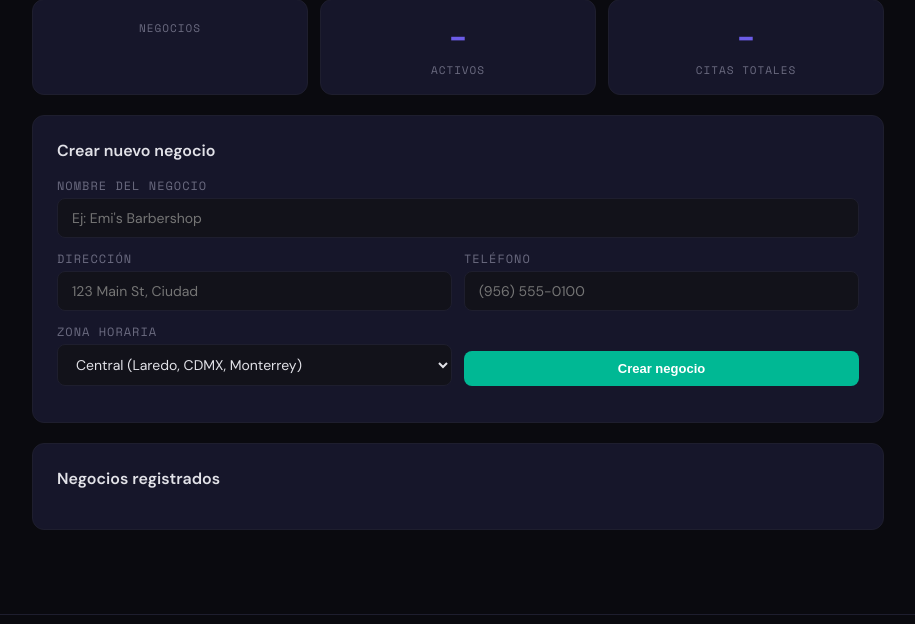
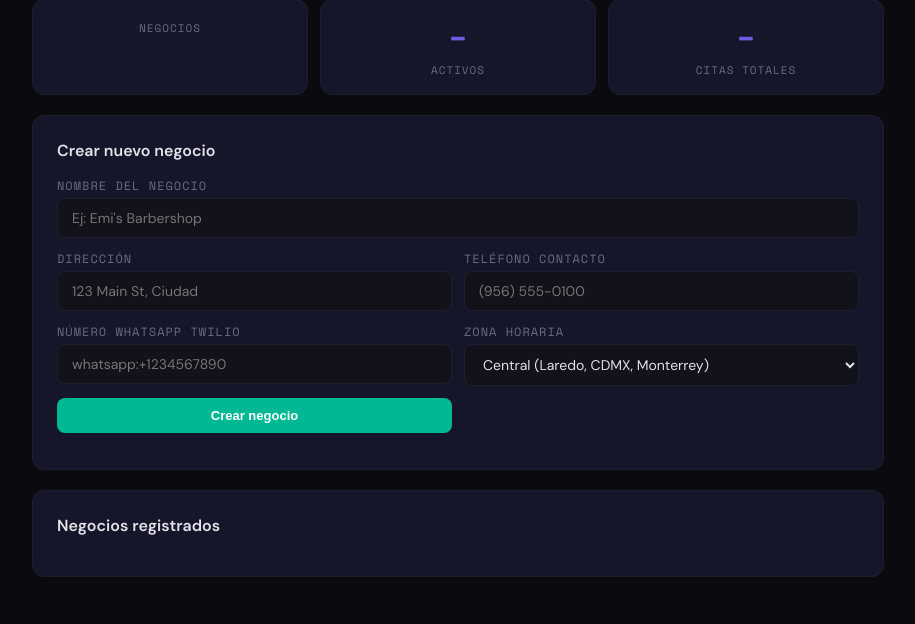
Before and after one commit to chaguino30-pixel/nexlify-bot, a Flask app: template templates/admin.html in a window 1280 px wide. Shown: the part 84-708 px from the top of the page, without its empty margins (182-1097 px from the left). Run offline with Flask 3, Linux system fonts and the light colour scheme; the template is opened without the code that fills it, so the values that code supplies are empty; some libraries are stand-ins or nearby versions.

Commit message:
Ruteo por numero WhatsApp multi-tenant

```diff
--- a/app.py
+++ b/app.py
@@ -109,11 +109,17 @@ def seed_demo():
 # ══════════════════════════════════════════════
 # Helper functions
 # ══════════════════════════════════════════════
-def obtener_negocio_por_telefono(telefono_cliente):
+def obtener_negocio_por_numero_twilio(numero_twilio):
+    """Route to the correct business based on which Twilio number received the message."""
     conn = get_db()
     c = conn.cursor()
-    c.execute("SELECT * FROM negocios WHERE activo = TRUE ORDER BY id LIMIT 1")
+    # First try: match by the Twilio number the customer wrote TO
+    c.execute("SELECT * FROM negocios WHERE telefono_whatsapp = %s AND activo = TRUE", (numero_twilio,))
     negocio = c.fetchone()
+    if not negocio:
+        # Fallback: return first active business (single-tenant / sandbox mode)
+        c.execute("SELECT * FROM negocios WHERE activo = TRUE ORDER BY id LIMIT 1")
+        negocio = c.fetchone()
     conn.close()
     return negocio
 
@@ -400,10 +406,11 @@ def parsear_hora(texto_hora):
 def webhook():
     telefono = request.form.get("From", "")
     mensaje = request.form.get("Body", "").strip()
+    numero_destino = request.form.get("To", "")  # Which Twilio number they wrote to
     if not telefono or not mensaje:
         return str(MessagingResponse())
 
-    negocio = obtener_negocio_por_telefono(telefono)
+    negocio = obtener_negocio_por_numero_twilio(numero_destino)
     if not negocio:
         resp = MessagingResponse()
         resp.message("Lo sentimos, no hay un negocio configurado en este momento.")
@@ -651,6 +658,7 @@ def api_admin_negocios():
         result.append({
             "id": n["id"], "nombre": n["nombre"], "slug": n["slug"],
             "direccion": n["direccion"], "telefono_contacto": n["telefono_contacto"],
+            "telefono_whatsapp": n.get("telefono_whatsapp", ""),
             "zona_horaria": n["zona_horaria"], "activo": n["activo"],
             "citas_pendientes": n["citas_pendientes"], "citas_total": n["citas_total"],
             "fecha_creacion": n["fecha_creacion"].isoformat() if n["fecha_creacion"] else ""
@@ -680,10 +688,11 @@ def api_admin_crear_negocio():
     if c.fetchone():
         slug = slug + "-" + str(int(datetime.now().timestamp()) % 10000)
 
-    c.execute("""INSERT INTO negocios (nombre, slug, direccion, telefono_contacto, zona_horaria)
-        VALUES (%s, %s, %s, %s, %s) RETURNING id, slug""",
+    telefono_wa = data.get("telefono_whatsapp", "").strip()
+    c.execute("""INSERT INTO negocios (nombre, slug, direccion, telefono_contacto, telefono_whatsapp, zona_horaria)
+        VALUES (%s, %s, %s, %s, %s, %s) RETURNING id, slug""",
         (nombre, slug, data.get("direccion", ""), data.get("telefono_contacto", ""),
-         data.get("zona_horaria", "America/Chicago")))
+         telefono_wa, data.get("zona_horaria", "America/Chicago")))
     row = c.fetchone()
     negocio_id = row["id"]
     slug_final = row["slug"]
--- a/templates/admin.html
+++ b/templates/admin.html
@@ -65,9 +65,10 @@ input:focus{border-color:var(--accent)}
     <div class="form-full"><label>Nombre del negocio</label><input id="new-nombre" placeholder="Ej: Emi's Barbershop"></div>
     <div class="form-row">
       <div><label>Dirección</label><input id="new-dir" placeholder="123 Main St, Ciudad"></div>
-      <div><label>Teléfono</label><input id="new-tel" placeholder="(956) 555-0100"></div>
+      <div><label>Teléfono contacto</label><input id="new-tel" placeholder="(956) 555-0100"></div>
     </div>
     <div class="form-row">
+      <div><label>Número WhatsApp Twilio</label><input id="new-wa" placeholder="whatsapp:+1234567890"></div>
       <div><label>Zona horaria</label>
         <select id="new-tz">
           <option value="America/Chicago">Central (Laredo, CDMX, Monterrey)</option>
@@ -119,6 +120,7 @@ function cargar(){
         +'<h3>'+n.nombre+(n.activo?'':' (inactivo)')+'</h3>'
         +'<div class="slug">'+BASE+'/dashboard/'+n.slug+'</div>'
         +'<div class="meta">'+(n.direccion||'Sin dirección')+' · '+(n.telefono_contacto||'Sin tel')+'</div>'
+        +'<div class="meta" style="color:var(--accent2)">'+(n.telefono_whatsapp||'Sin número WhatsApp asignado')+'</div>'
         +'<div class="neg-stats">'
         +'<div class="neg-stat"><strong>'+n.citas_pendientes+'</strong> pendientes</div>'
         +'<div class="neg-stat"><strong>'+n.citas_total+'</strong> totales</div>'
@@ -140,6 +142,7 @@ function crearNegocio(){
     nombre: nombre,
     direccion: document.getElementById('new-dir').value.trim(),
     telefono_contacto: document.getElementById('new-tel').value.trim(),
+    telefono_whatsapp: document.getElementById('new-wa').value.trim(),
     zona_horaria: document.getElementById('new-tz').value
   };
   fetch('/api/admin/negocios?key='+KEY,{method:'POST',headers:{'Content-Type':'application/json'},body:JSON.stringify(data)})
```
